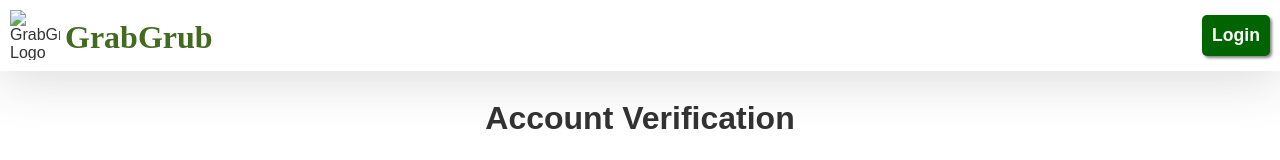
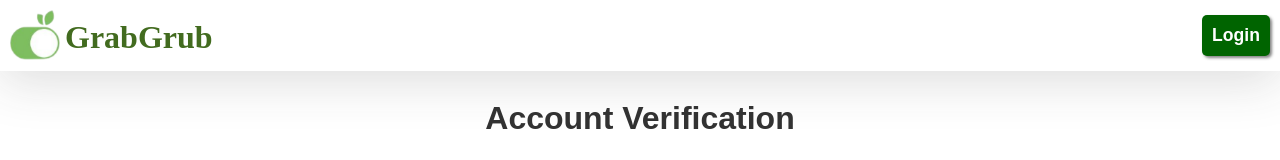
Before and after one commit to 1RJB/GrabGrub, a plain HTML site: page verify.html in a window 1280 px wide. Shown: the top 160 px of the page. Drawn offline with Linux system fonts and the light colour scheme.

Commit message:
Update verify.html

```diff
--- a/verify.html
+++ b/verify.html
@@ -10,7 +10,7 @@
 <body>
     <header>
         <a href="index.html" id="titletohome">
-            <img src="../static/GrabGrub.png" alt="GrabGrub Logo">
+            <img src="GrabGrub.png" alt="GrabGrub Logo">
             <h1 id="title">GrabGrub</h1>
         </a>
         <nav id="loginorcreate">
```
